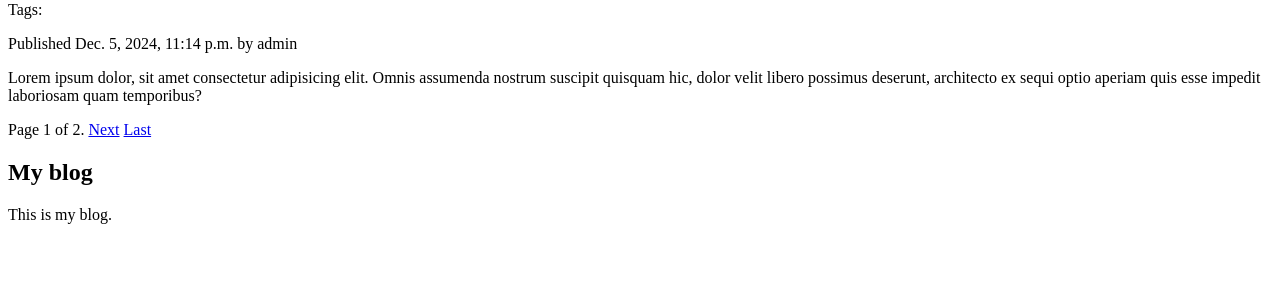
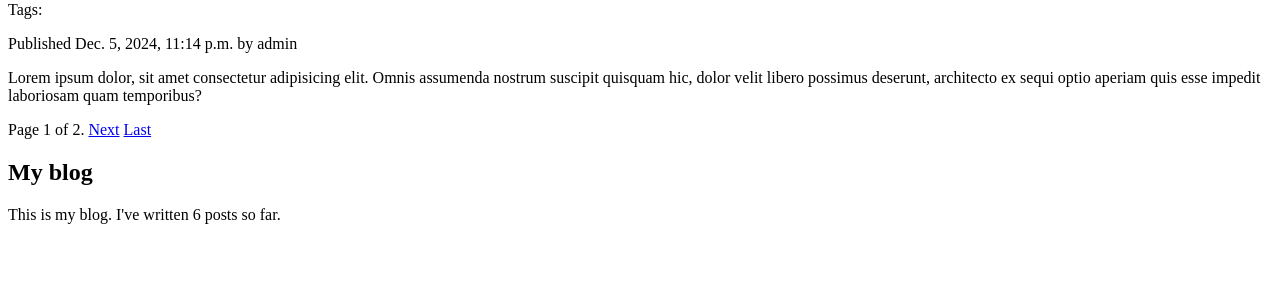
Before and after one commit to dmurawski/blog, a Django app: page /blog/ in a window 1280 px wide. Shown: the part 467-767 px from the top of the page. Run offline with Django 5.2, Linux system fonts and the light colour scheme; data comes from the database, SQL or seed files in the repository; parts of the project's set-up code (start-up, migrations or seed data) failed here and were passed over.

Commit message:
add a custom template tag that returns the number of posts published

```diff
--- a/mysite/blog/templates/blog/base.html
+++ b/mysite/blog/templates/blog/base.html
@@ -1,3 +1,4 @@
+{% load blog_tags %}
 {% load static %}
 <!DOCTYPE html>
 <html lang="en">
@@ -13,7 +14,10 @@
     </div>
     <div>
       <h2>My blog</h2>
-      <p>This is my blog.</p>
+      <p>
+        This is my blog.
+        I've written {% total_post %} posts so far.
+      </p>
     </div>
   </body>
 </html>
--- /dev/null
+++ b/mysite/blog/templatetags/blog_tags.py
@@ -0,0 +1,9 @@
+from django import template
+from ..models import Post
+
+register = template.Library()
+
+
+@register.simple_tag(name="total_post")
+def total_posts():
+    return Post.published.count()
```
Also changed, not shown: mysite/blog/templatetags/__init__.py (added).
